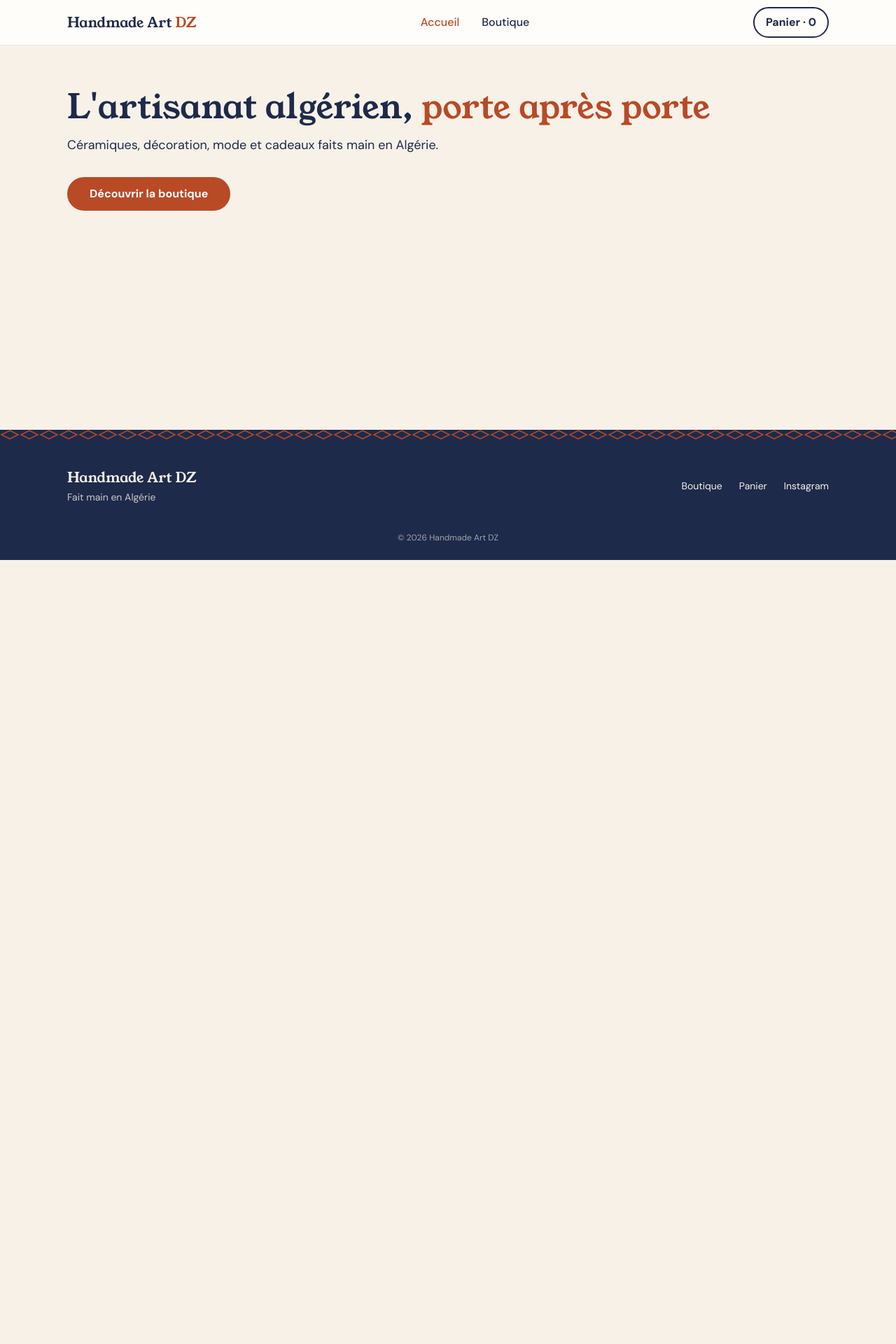
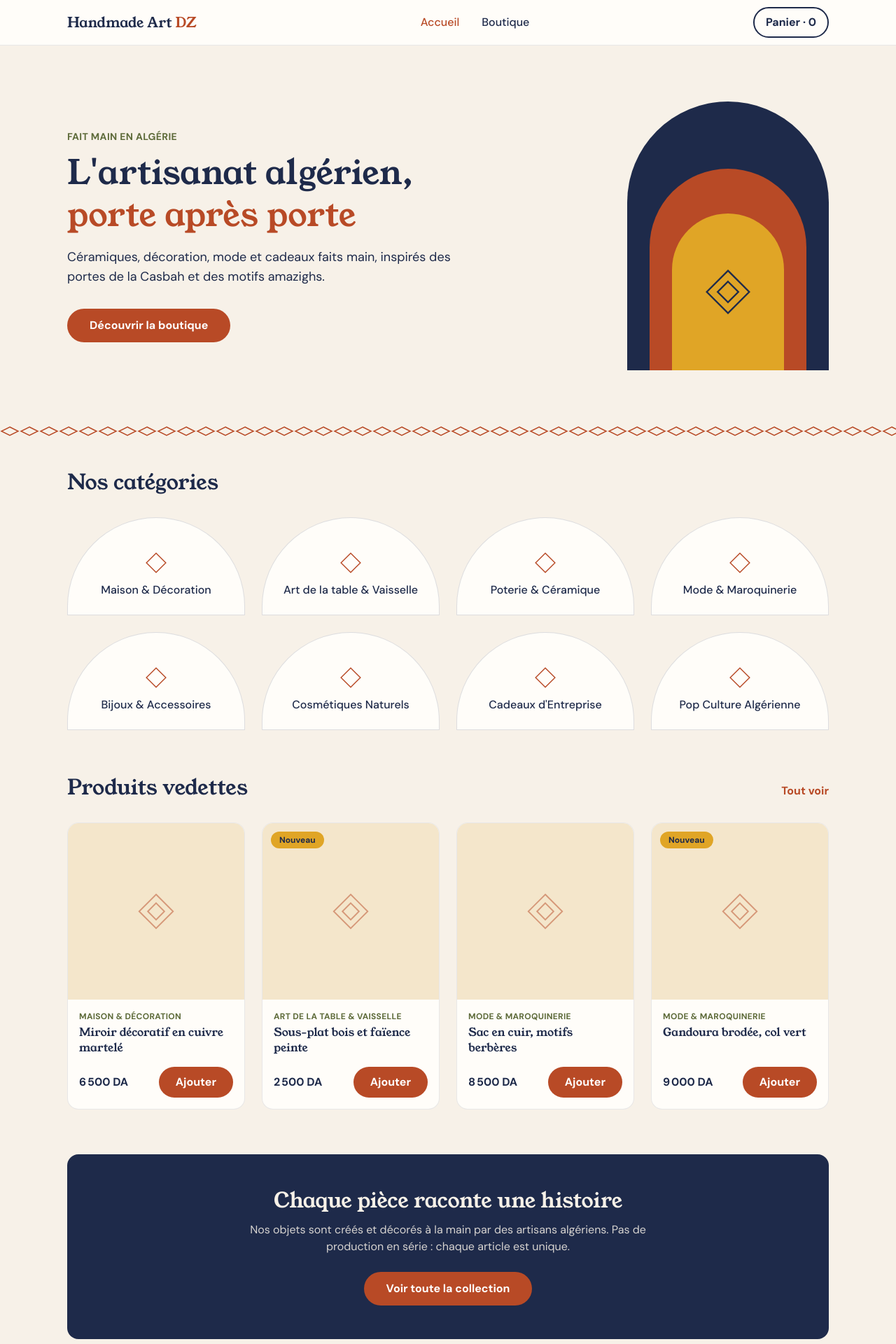
Before and after one commit to Yas-Tech-tc/handmade-art-dz, a React (Vite) app: page / in a window 1280 px wide. Shown: the top 1920 px of the page at 70% size. Before the commit the page ends 800 px from the top, so only its background shows below. Built offline with nearby package versions, Linux system fonts and the light colour scheme.

Commit message:
feat: ajoute la page d'accueil et le catalogue avec filtre par catégorie

```diff
--- /dev/null
+++ b/src/components/CategoryFilter.jsx
@@ -0,0 +1,22 @@
+function CategoryFilter({ categories, selected, onSelect }) {
+  const all = [{ id: "all", name: "Tout" }, ...categories];
+
+  return (
+    <div className="mb-8 flex gap-2 overflow-x-auto pb-2">
+      {all.map((c) => (
+        <button
+          key={c.id}
+          onClick={() => onSelect(c.id)}
+          aria-pressed={selected === c.id}
+          className={`min-h-11 shrink-0 cursor-pointer whitespace-nowrap rounded-full border-2 border-night px-4 font-medium ${
+            selected === c.id ? "bg-night text-cream" : "hover:bg-night/10"
+          }`}
+        >
+          {c.name}
+        </button>
+      ))}
+    </div>
+  );
+}
+
+export default CategoryFilter;
--- a/src/components/Layout.jsx
+++ b/src/components/Layout.jsx
@@ -1,3 +1,4 @@
+import ScrollToTop from "./ScrollToTop";
 import { Outlet } from "react-router-dom";
 import Header from "./Header";
 import Footer from "./Footer";
@@ -5,6 +6,7 @@ import Footer from "./Footer";
 function Layout() {
   return (
     <div className="flex min-h-screen flex-col">
+      <ScrollToTop />
       <Header />
       <main className="flex-1">
         <Outlet />
--- /dev/null
+++ b/src/components/ScrollToTop.jsx
@@ -0,0 +1,14 @@
+import { useEffect } from "react";
+import { useLocation } from "react-router-dom";
+
+function ScrollToTop() {
+  const { pathname } = useLocation();
+
+  useEffect(() => {
+    window.scrollTo(0, 0);
+  }, [pathname]);
+
+  return null;
+}
+
+export default ScrollToTop;
--- a/src/pages/Home.jsx
+++ b/src/pages/Home.jsx
@@ -1,22 +1,98 @@
 import { Link } from "react-router-dom";
 import Container from "../components/Container";
+import SectionTitle from "../components/SectionTitle";
+import ProductGrid from "../components/ProductGrid";
+import PatternDivider from "../components/PatternDivider";
+import { categories } from "../data/categories";
+import { products } from "../data/products";
+
+const linkButton =
+  "inline-flex min-h-12 items-center rounded-full bg-terracotta px-8 font-bold text-white hover:bg-terracotta-dark";
 
 function Home() {
+  const featured = products.filter((p) => p.featured).slice(0, 4);
+
   return (
-    <Container className="py-16">
-      <h1 className="text-4xl sm:text-5xl">
+    <>
+      {/* Hero */}
+      <Container className="flex items-center justify-between gap-10 py-12 md:py-20">
+        <div className="max-w-xl">
+          <p className="text-sm font-bold uppercase tracking-wide text-olive">
+            Fait main en Algérie
+          </p>
+          <h1 className="mt-3 text-4xl leading-tight sm:text-5xl">
             L'artisanat algérien, <span className="text-terracotta">porte après porte</span>
           </h1>
-      <p className="mt-4 max-w-xl text-lg">
-        Céramiques, décoration, mode et cadeaux faits main en Algérie.
+          <p className="mt-4 text-lg">
+            Céramiques, décoration, mode et cadeaux faits main, inspirés des portes de la
+            Casbah et des motifs amazighs.
           </p>
-      <Link
-        to="/boutique"
-        className="mt-8 inline-flex min-h-12 items-center rounded-full bg-terracotta px-8 font-bold text-white hover:bg-terracotta-dark"
-      >
+          <Link to="/boutique" className={`mt-8 ${linkButton}`}>
             Découvrir la boutique
           </Link>
+        </div>
+
+        {/* Arche décorative (cachée sur mobile) */}
+        <div className="hidden h-96 w-72 shrink-0 items-end justify-center overflow-hidden rounded-t-full rounded-b-2xl bg-night md:flex">
+          <div className="flex h-72 w-56 items-end justify-center rounded-t-full bg-terracotta">
+            <div className="flex h-56 w-40 items-center justify-center rounded-t-full bg-saffron">
+              <svg width="70" height="70" viewBox="0 0 90 90" fill="none" stroke="#1E2A4A"
+                strokeWidth="3" aria-hidden="true">
+                <path d="M45 6 L84 45 L45 84 L6 45Z" />
+                <path d="M45 26 L64 45 L45 64 L26 45Z" />
+              </svg>
+            </div>
+          </div>
+        </div>
       </Container>
+
+      <PatternDivider className="text-terracotta" />
+
+      {/* Catégories */}
+      <Container className="pt-12">
+        <SectionTitle title="Nos catégories" />
+        <div className="grid grid-cols-2 gap-4 md:grid-cols-4 md:gap-6">
+          {categories.map((c) => (
+            <Link
+              key={c.id}
+              to={`/boutique?categorie=${c.id}`}
+              className="flex flex-col items-center gap-3 rounded-t-full rounded-b-2xl border border-night/15 bg-cream px-4 pb-6 pt-12 text-center hover:border-terracotta"
+            >
+              <svg width="32" height="32" viewBox="0 0 90 90" fill="none"
+                stroke="#B84A26" strokeWidth="4" aria-hidden="true">
+                <path d="M45 6 L84 45 L45 84 L6 45Z" />
+              </svg>
+              <span className="font-medium leading-snug">{c.name}</span>
+            </Link>
+          ))}
+        </div>
+      </Container>
+
+      {/* Produits vedettes */}
+      <Container className="pt-16">
+        <div className="flex items-baseline justify-between">
+          <SectionTitle title="Produits vedettes" />
+          <Link to="/boutique" className="font-bold text-terracotta hover:underline">
+            Tout voir
+          </Link>
+        </div>
+        <ProductGrid products={featured} onAdd={(p) => console.log("Ajout :", p.name)} />
+      </Container>
+
+      {/* Bandeau */}
+      <Container className="pt-16">
+        <section className="rounded-2xl bg-night px-6 py-12 text-center text-sand sm:px-12">
+          <h2 className="text-2xl sm:text-3xl">Chaque pièce raconte une histoire</h2>
+          <p className="mx-auto mt-3 max-w-xl text-sand/85">
+            Nos objets sont créés et décorés à la main par des artisans algériens.
+            Pas de production en série : chaque article est unique.
+          </p>
+          <Link to="/boutique" className={`mt-6 ${linkButton}`}>
+            Voir toute la collection
+          </Link>
+        </section>
+      </Container>
+    </>
   );
 }
 
--- a/src/pages/Shop.jsx
+++ b/src/pages/Shop.jsx
@@ -1,13 +1,31 @@
+import { useSearchParams } from "react-router-dom";
 import Container from "../components/Container";
 import SectionTitle from "../components/SectionTitle";
+import CategoryFilter from "../components/CategoryFilter";
 import ProductGrid from "../components/ProductGrid";
 import { products } from "../data/products";
+import { categories } from "../data/categories";
 
 function Shop() {
+  const [params, setParams] = useSearchParams();
+  const selected = params.get("categorie") ?? "all";
+
+  const list =
+    selected === "all" ? products : products.filter((p) => p.category === selected);
+
+  function choose(id) {
+    if (id === "all") {
+      setParams({});
+    } else {
+      setParams({ categorie: id });
+    }
+  }
+
   return (
     <Container className="py-10">
-      <SectionTitle title="Notre boutique" />
-      <ProductGrid products={products} onAdd={(p) => console.log("Ajout :", p.name)} />
+      <SectionTitle title="Notre boutique" subtitle={`${list.length} produit(s)`} />
+      <CategoryFilter categories={categories} selected={selected} onSelect={choose} />
+      <ProductGrid products={list} onAdd={(p) => console.log("Ajout :", p.name)} />
     </Container>
   );
 }
```
Lines whose indentation alone changed are shown as unchanged.
